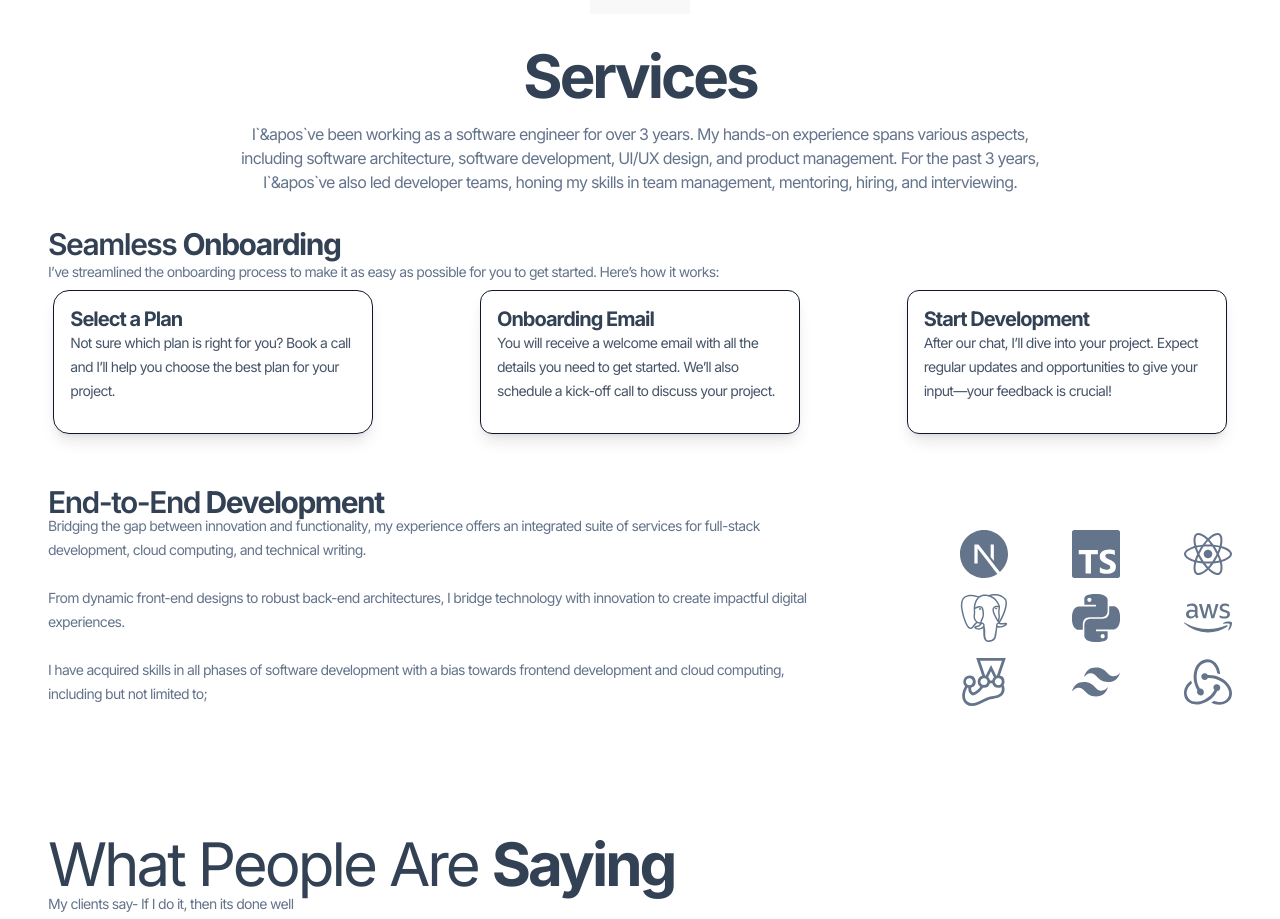
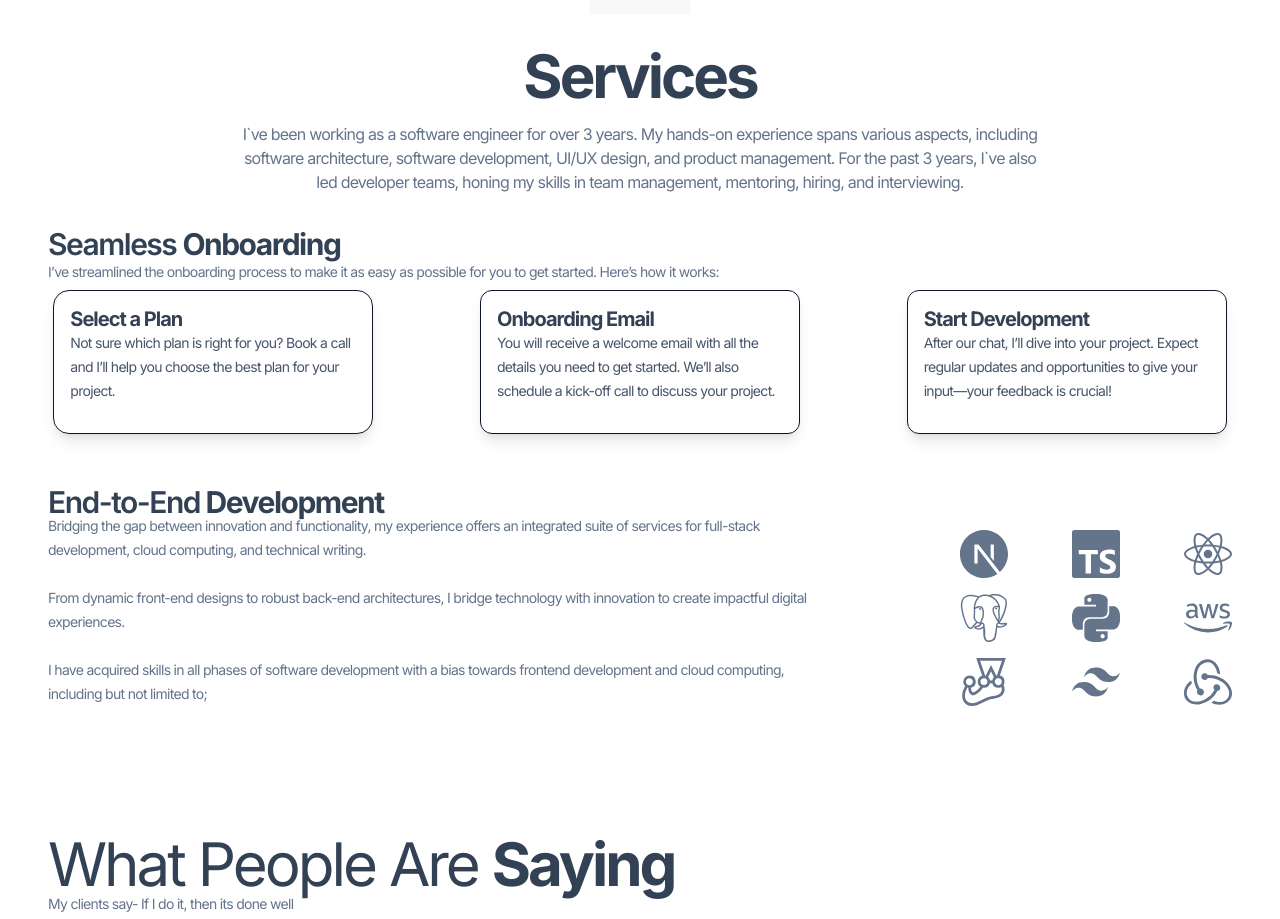
Before and after one commit to Brucedevnairobi/portfolio-website, a Next.js app: page / in a window 1280 px wide. Shown: the part 902-1821 px from the top of the page. Built offline with nearby package versions, Linux system fonts and the light colour scheme.

Commit message:
new commit

```diff
--- a/app/daas/page.tsx
+++ b/app/daas/page.tsx
@@ -13,13 +13,12 @@ const page = () => {
         </h1>
         <div className="flex flex-col md:flex-row pr-16">
           <p className="text-lg leading-6 tracking-tighter text-gray-500  my-4 md:w-[800px]">
-            Enjoy the versatility of accessing expert developer talent on a
-            project basis, without the long-term obligations of permanent
-            hiring. My Subscription-Based Developer offering provides scalable
-            and adaptable resources tailored to the dynamic requirements of your
-            project. <br /> Subscription-Based Development offers a
-            cost-effective solution for your project needs, providing you with
-            the expertise you need, when you need it.
+            I`ve been working as a software engineer for over 3 years. My
+            hands-on experience spans various aspects, including software
+            architecture, software development, UI/UX design, and product
+            management. For the past 3 years, I`ve also led developer teams,
+            honing my skills in team management, mentoring, hiring, and
+            interviewing.
           </p>
           <Image
             src="/assets/images/daas.png"
--- a/app/page.tsx
+++ b/app/page.tsx
@@ -123,10 +123,10 @@ export default function Home() {
         Services
       </h1>
       <p className="flex text-slate-500 mt-4 leading-6 tracking-tighter md:mx-60 text-md mx-10 text-center">
-        I`&apos`ve been working as a software engineer for over 3 years. My
+        I`ve been working as a software engineer for over 3 years. My
         hands-on experience spans various aspects, including software
         architecture, software development, UI/UX design, and product
-        management. For the past 3 years, I`&apos`ve also led developer teams, honing
+        management. For the past 3 years, I`ve also led developer teams, honing
         my skills in team management, mentoring, hiring, and interviewing.
       </p>
       <h3 className="text-2xl md:text-3xl leading-6 tracking-tighter font-semibold text-slate-700 mt-8 mx-12">
```
